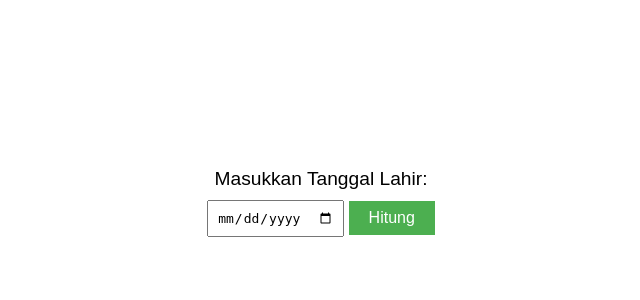
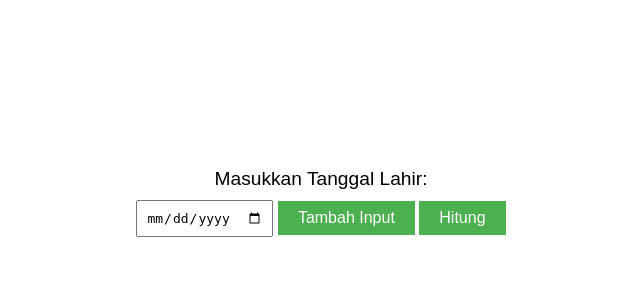
Before and after one commit to tegarnurwidianto/penghitung-tanggal-lahir, a PHP site: page / in a window 1280 px wide. Shown: the part 198-498 px from the top of the page, without its empty margins (319-959 px from the left). Run offline with PHP 8.4, Linux system fonts and the light colour scheme.

Commit message:
menambah fungsi perulangan

```diff
--- a/index.php
+++ b/index.php
@@ -45,12 +45,23 @@
 </head>
 <body>
     <div class="calculator">
-        <form action="calculate.php" method="post">
+        <form action="<?php echo htmlspecialchars($_SERVER["PHP_SELF"]); ?>" method="post">
             <label for="dob">Masukkan Tanggal Lahir:</label>
-            <input type="date" id="dob" name="dob" required>
+            <input type="date" id="dob" name="dob[]" required>
+            <button type="button" onclick="tambahInput()">Tambah Input</button>
             <button type="submit">Hitung</button>
         </form>
     </div>
+
+    <script>
+        function tambahInput() {
+            var container = document.querySelector('.calculator');
+            var input = document.createElement('input');
+            input.type = 'date';
+            input.name = 'dob[]';
+            container.insertBefore(input, container.lastChild);
+        }
+    </script>
 </body>
 </html>
 
@@ -63,13 +74,15 @@ function hitungUsia($tanggal_lahir) {
 }
 
 if ($_SERVER["REQUEST_METHOD"] == "POST") {
-    $dob = $_POST["dob"];
+    if (isset($_POST["dob"])) {
+        $tanggals_lahir = $_POST["dob"];
 
-    // Memanggil fungsi hitungUsia untuk mendapatkan usia
-    $usia = hitungUsia($dob);
-
-    // Menampilkan hasil dengan menggunakan perulangan
-    echo "Tanggal Lahir Anda adalah: " . $dob . "<br>";
-    echo "Usia Anda adalah: " . $usia . " tahun.";
+        // Menampilkan hasil dengan menggunakan perulangan
+        foreach ($tanggals_lahir as $dob) {
+            $usia = hitungUsia($dob);
+            echo "Tanggal Lahir Anda adalah: " . $dob . "<br>";
+            echo "Usia Anda adalah: " . $usia . " tahun.<br><br>";
+        }
+    }
 }
 ?>
```
